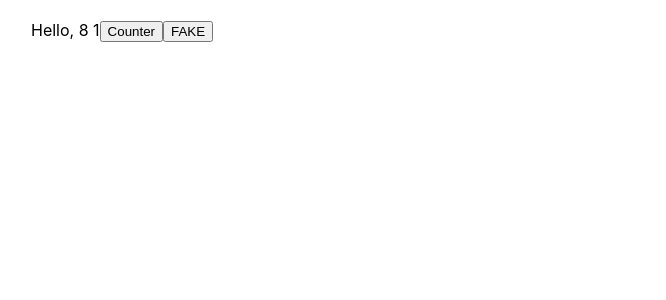
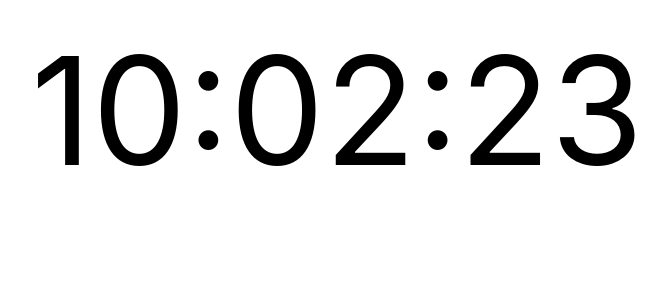
Before and after one commit to EvgeniyZamatevskiy/react-kabzda-kak-podrobno, a React (Create React App) app: page / in a window 1280 px wide. Shown: the top 300 px of the page, without its empty margins (309-975 px from the left). Built offline with nearby package versions, Linux system fonts and the light colour scheme.

Commit message:
lesson 23

```diff
--- a/src/App.tsx
+++ b/src/App.tsx
@@ -17,7 +17,8 @@ import { UseMemo } from './components/UseMemo/UseMemo'
 import { UseCallback } from './components/UseCallback/UseCallback'
 import { UseState } from './components/UseState/UseState'
 import { UseEffect } from './components/UseEffect/UseEffect'
-import { UseEffectAsync } from './components/UseEffect/UseEffectAsync'
+import { UseEffectClock } from './components/UseEffect/UseEffectClock'
+
 
 export type ItemsType = {
   title: string
@@ -54,7 +55,7 @@ export const App = () => {
       {/* <UseCallback /> */}
       {/* <UseState /> */}
       {/* <UseEffect /> */}
-      <UseEffectAsync />
+      <UseEffectClock />
 
       {/* <CustomSelect cities={cities} onChange={(customSelectValue) => { setCustomSelectValue(customSelectValue) }} value={customSelectValue} /> */}
 
--- a/src/components/UseEffect/UseEffectAsync.tsx
+++ /dev/null
@@ -1,31 +0,0 @@
-import React, { FC, useState, useEffect } from 'react'
-
-type UseEffectAsyncPropsType = {
-
-}
-
-export const UseEffectAsync: FC<UseEffectAsyncPropsType> = ({ }) => {
-
-   const [fake, setFake] = useState(1)
-   const [counter, setCounter] = useState(1)
-
-   // useEffect(() => {
-   //    setTimeout(() => {
-   //       document.title = counter.toString()
-   //    }, 2000)
-   // }, [counter])
-
-   useEffect(() => {
-      setInterval(() => {
-         setCounter(prev => prev + 1)
-      }, 1000)
-   }, [])
-
-   return (
-      <div>
-         Hello, {counter} {fake}
-         <button onClick={() => setCounter(counter + 1)}>Counter</button>
-         <button onClick={() => setFake(fake + 1)}>FAKE</button>
-      </div>
-   )
-}
--- /dev/null
+++ b/src/components/UseEffect/UseEffectClock.tsx
@@ -0,0 +1,28 @@
+import React, { useState, useEffect } from 'react'
+
+const get2digitsString = (num: number) => num < 10 ? `0${num}` : num
+
+export const UseEffectClock = () => {
+
+   const [date, setDate] = useState(new Date())
+
+   useEffect(() => {
+      const id = setInterval(() => {
+         setDate(new Date())
+      }, 1000)
+
+      return () => {
+         clearInterval(id)
+      }
+   }, [])
+
+   return (
+      <div style={{ fontSize: '150px' }}>
+         <span>{get2digitsString(date.getHours())}</span>
+         :
+         <span>{get2digitsString(date.getMinutes())}</span>
+         :
+         <span>{get2digitsString(date.getSeconds())}</span>
+      </div>
+   )
+}
```
